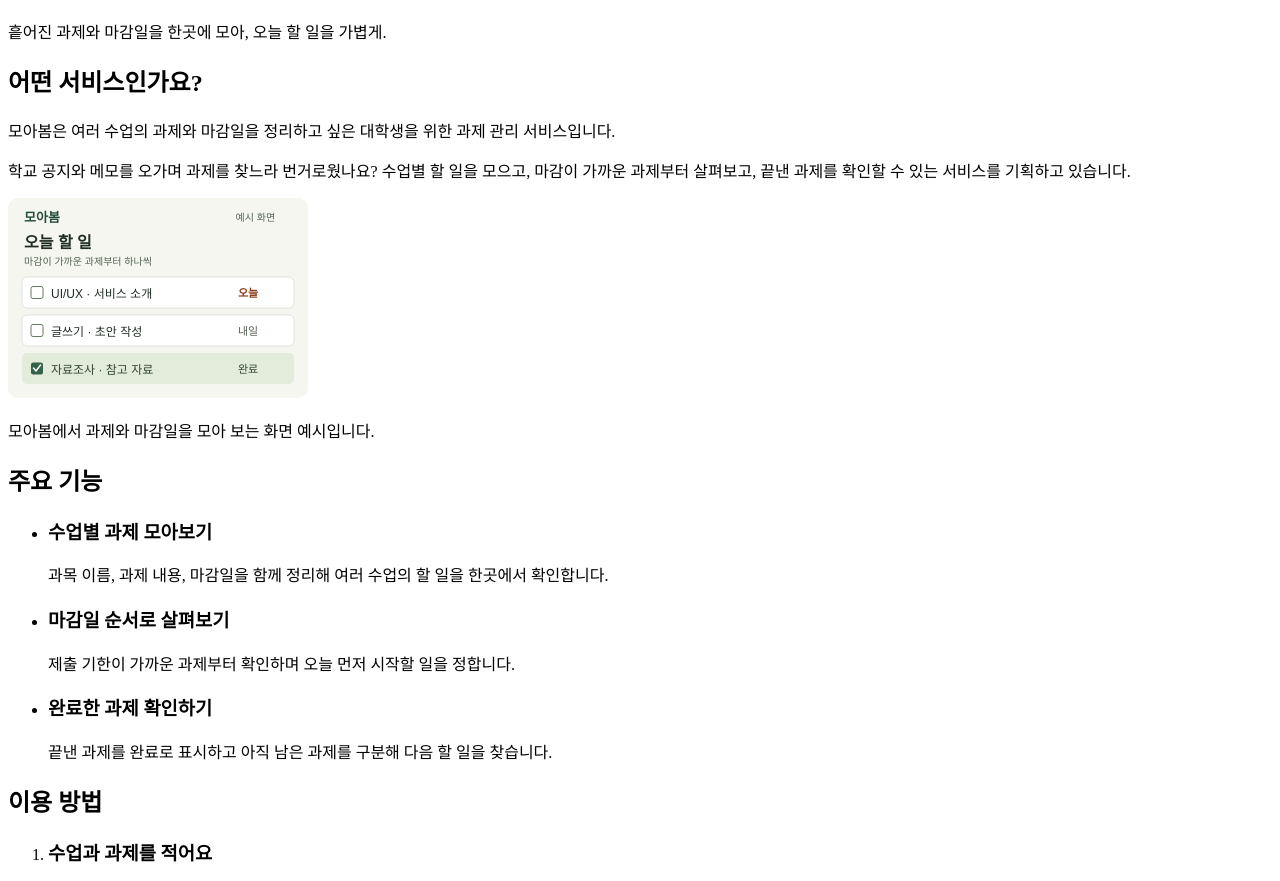
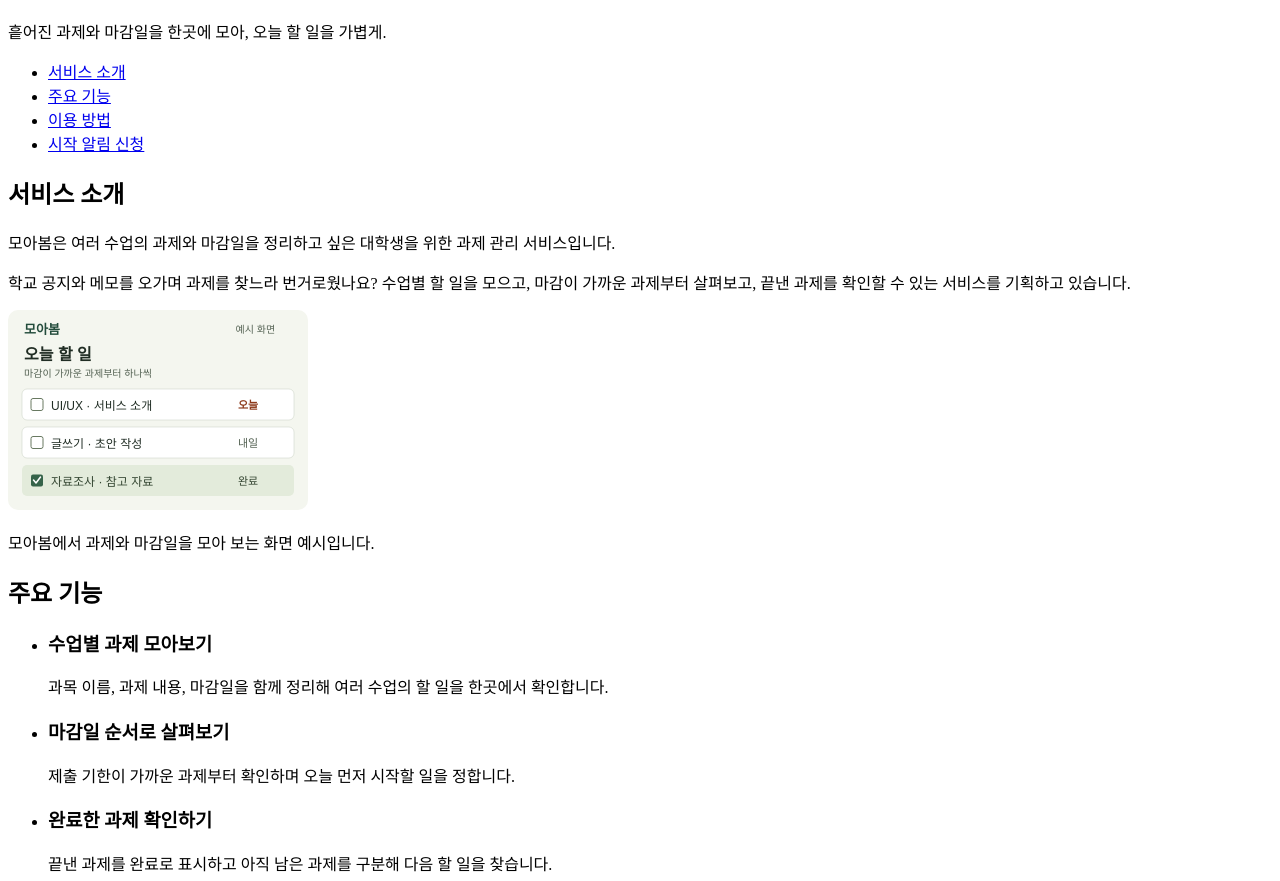
Before and after one commit to rrazx7-bit/-rrazx7-bit-ui-ux_programing_project_, a plain HTML site: page index.html in a window 1280 px wide. Shown: the part 70-951 px from the top of the page. Drawn offline with Linux system fonts and the light colour scheme.

Commit message:
feat: 페이지 영역과 내부 메뉴 구성

```diff
--- a/index.html
+++ b/index.html
@@ -10,21 +10,35 @@
   <!--
     사용자: 여러 수업의 과제와 마감일을 한곳에서 관리하고 싶은 대학생.
     목적: 방문자가 모아봄의 필요성과 주요 기능을 이해하고 이용 방법을 알아본다.
-    핵심 행동: 기능과 이용 방법을 확인한 뒤 알림 신청 입력 영역을 살펴본다.
+    핵심 행동: 기능과 이용 방법을 확인한 뒤 이메일을 입력하고 시작 알림 신청 화면을 확인한다.
     정보 순서: 서비스 이름과 한 줄 소개 → 서비스 소개 → 주요 기능 3개
                → 이용 방법 3단계 → 알림 신청 입력 영역.
   -->
+  <header id="top">
     <h1>모아봄</h1>
     <p>흩어진 과제와 마감일을 한곳에 모아, 오늘 할 일을 가볍게.</p>
+    <nav aria-label="주요 메뉴">
+      <ul>
+        <li><a href="#about">서비스 소개</a></li>
+        <li><a href="#features">주요 기능</a></li>
+        <li><a href="#steps">이용 방법</a></li>
+        <li><a href="#signup">시작 알림 신청</a></li>
+      </ul>
+    </nav>
+  </header>
 
-  <h2>어떤 서비스인가요?</h2>
+  <main>
+    <section id="about">
+      <h2>서비스 소개</h2>
       <p>모아봄은 여러 수업의 과제와 마감일을 정리하고 싶은 대학생을 위한 과제 관리 서비스입니다.</p>
       <p>학교 공지와 메모를 오가며 과제를 찾느라 번거로웠나요? 수업별 할 일을 모으고, 마감이 가까운 과제부터 살펴보고, 끝낸 과제를 확인할 수 있는 서비스를 기획하고 있습니다.</p>
       <img src="assets/images/service-preview.svg"
            alt="모아봄 과제 목록 예시: UI/UX 서비스 소개는 오늘 마감, 글쓰기 초안은 내일 마감, 자료조사는 완료로 표시되어 있습니다."
            width="300" height="200">
       <p>모아봄에서 과제와 마감일을 모아 보는 화면 예시입니다.</p>
+    </section>
 
+    <section id="features">
       <h2>주요 기능</h2>
       <ul>
         <li>
@@ -40,7 +54,9 @@
           <p>끝낸 과제를 완료로 표시하고 아직 남은 과제를 구분해 다음 할 일을 찾습니다.</p>
         </li>
       </ul>
+    </section>
 
+    <section id="steps">
       <h2>이용 방법</h2>
       <ol>
         <li>
@@ -56,7 +72,9 @@
           <p>제출을 마친 과제에 완료 표시를 하고 남은 일정을 확인합니다.</p>
         </li>
       </ol>
+    </section>
 
+    <section id="signup">
       <h2>시작 알림 신청</h2>
       <p>모아봄의 출시 소식을 전할 알림 기능을 준비하고 있습니다.</p>
       <form action="#signup" method="get">
@@ -68,8 +86,14 @@
         <button type="submit">이메일 확인하기</button>
       </form>
       <p id="signup-note">현재는 이메일 형식만 확인할 수 있습니다. 알림 신청 접수와 이메일 발송은 아직 지원하지 않습니다.</p>
+    </section>
 
-  <p><a href="https://github.com/rrazx7-bit/-rrazx7-bit-ui-ux_programing_project_">프로젝트 GitHub 저장소 보기</a></p>
+  </main>
+
+  <footer>
     <p>2026 모아봄</p>
+    <p><a href="#top">맨 위로 이동</a></p>
+    <p><a href="week1/index.html">초기 버전 보기</a> · <a href="https://github.com/rrazx7-bit/-rrazx7-bit-ui-ux_programing_project_">프로젝트 GitHub 저장소 보기</a></p>
+  </footer>
 </body>
 </html>
```
Also changed, not shown: README.md (added), 1 other file. Lines whose indentation alone changed are shown as unchanged.
